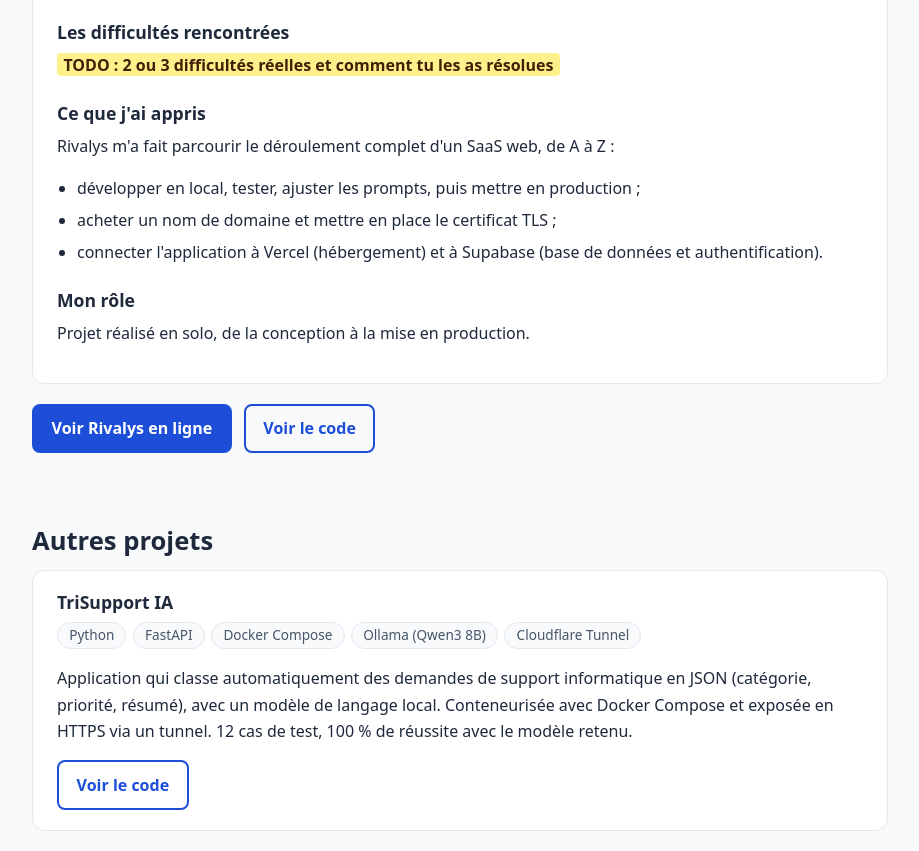
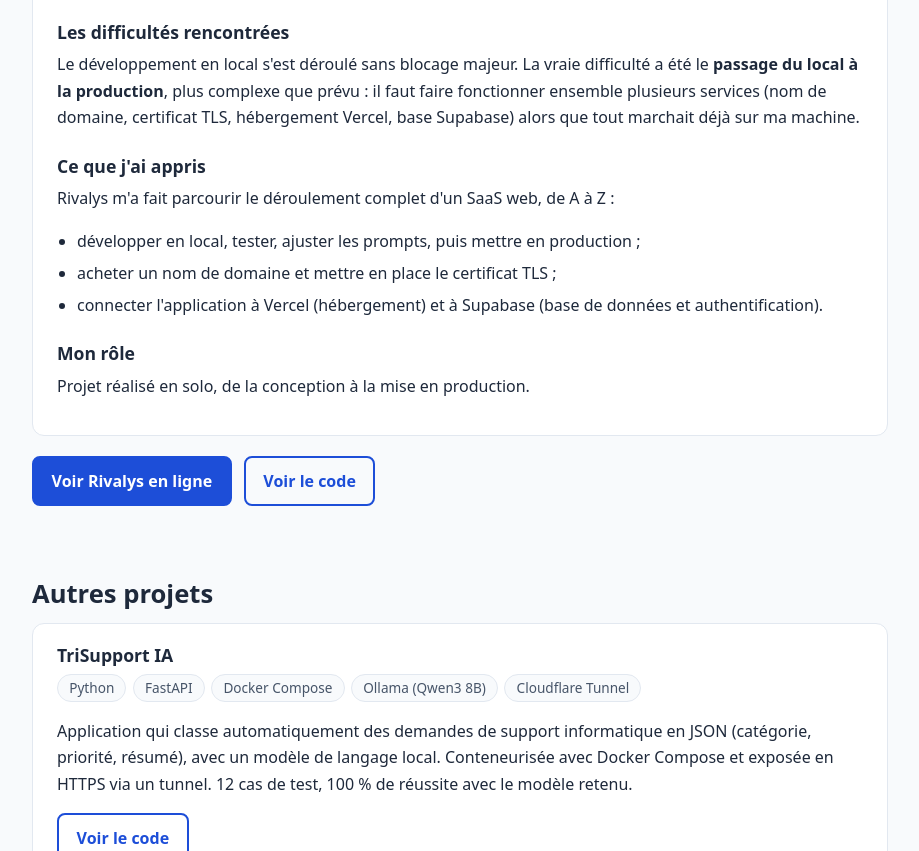
Before and after one commit to lucasthvt/lucasthvt.github.io, a plain HTML site: page index.html in a window 1280 px wide. Shown: the part 1197-2048 px from the top of the page, without its empty margins (180-1099 px from the left). Drawn offline with Linux system fonts and the light colour scheme.

Commit message:
Rivalys : difficulté du passage du local à la production
Co-Authored-By: Claude Sonnet 5.5 <noreply@anthropic.com>
Claude-Session: https://claude.ai/code/session_01Tf4WCkrtH9cETzmRm39jSy

```diff
--- a/index.html
+++ b/index.html
@@ -77,7 +77,7 @@
           </ul>
 
           <h3>Les difficultés rencontrées</h3>
-          <p><span class="todo">TODO : 2 ou 3 difficultés réelles et comment tu les as résolues</span></p>
+          <p>Le développement en local s'est déroulé sans blocage majeur. La vraie difficulté a été le <strong>passage du local à la production</strong>, plus complexe que prévu : il faut faire fonctionner ensemble plusieurs services (nom de domaine, certificat TLS, hébergement Vercel, base Supabase) alors que tout marchait déjà sur ma machine.</p>
 
           <h3>Ce que j'ai appris</h3>
           <p>Rivalys m'a fait parcourir le déroulement complet d'un SaaS web, de A à Z :</p>
```
